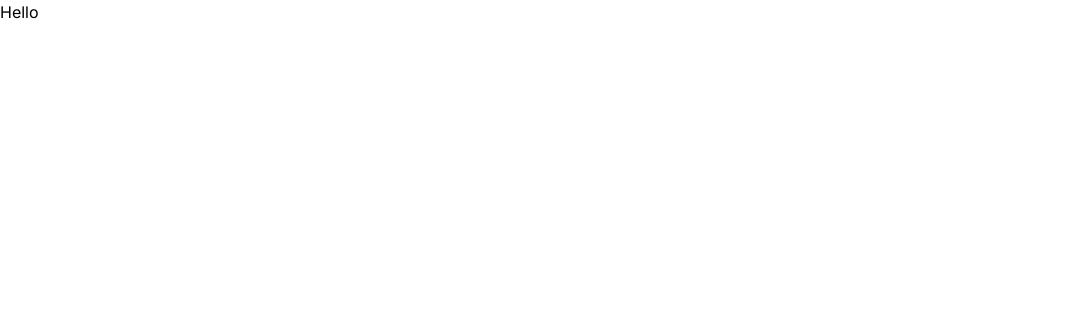
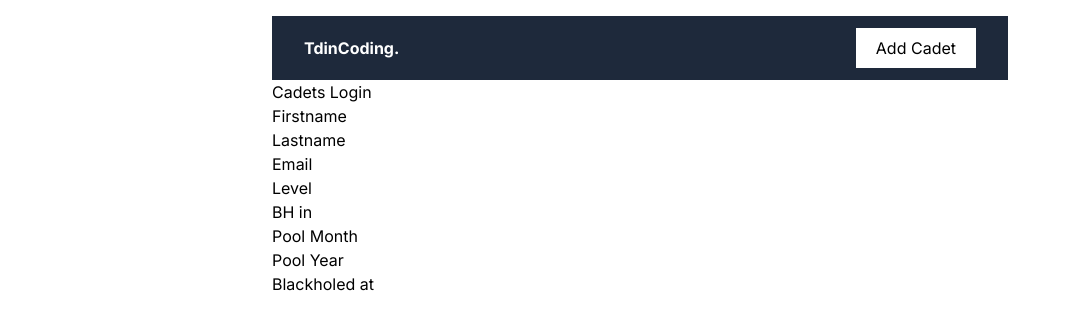
Before and after one commit to Tuengdin/nextjs13mongdb, a Next.js app: page / in a window 1280 px wide. Shown: the top 330 px of the page, without its empty margins (0-1070 px from the left). Built offline with nearby package versions, Linux system fonts and the light colour scheme.

Commit message:
add CadetsList and Navbar

```diff
--- /dev/null
+++ b/app/AddCadet/page.tsx
@@ -0,0 +1,5 @@
+type Props = {};
+const AddCadet = (props: Props) => {
+  return <div>AddCadet</div>;
+};
+export default AddCadet;
--- a/app/layout.tsx
+++ b/app/layout.tsx
@@ -1,3 +1,4 @@
+import Navbar from "@/components/Navbar";
 import "./globals.css";
 import { Inter } from "next/font/google";
 
@@ -15,7 +16,12 @@ export default function RootLayout({
 }) {
   return (
     <html lang="en">
-      <body className={inter.className}>{children}</body>
+      <body className={inter.className}>
+        <div className="max-w-3xl mx-auto p-4">
+          <Navbar />
+          {children}
+        </div>
+      </body>
     </html>
   );
 }
--- a/app/page.tsx
+++ b/app/page.tsx
@@ -1,3 +1,9 @@
+import CadetsList from "@/components/CadetsList";
+
 export default function Home() {
-  return <h1>Hello</h1>;
+  return (
+    <div>
+      <CadetsList />
+    </div>
+  );
 }
--- /dev/null
+++ b/components/CadetsList.tsx
@@ -0,0 +1,19 @@
+type Props = {};
+const CadetsList = (props: Props) => {
+  return (
+    <div>
+      <div>
+        <h2>Cadets Login</h2>
+        <div>Firstname</div>
+        <div>Lastname</div>
+        <div>Email</div>
+        <div>Level</div>
+        <div>BH in</div>
+        <div>Pool Month</div>
+        <div>Pool Year</div>
+        <div>Blackholed at</div>
+      </div>
+    </div>
+  );
+};
+export default CadetsList;
--- /dev/null
+++ b/components/Navbar.tsx
@@ -0,0 +1,16 @@
+import Link from "next/link";
+
+type Props = {};
+const Navbar = (props: Props) => {
+  return (
+    <nav className="flex justify-between items-center bg-slate-800 px-8 py-3">
+      <Link className="font-bold text-white" href={"/"}>
+        TdinCoding.
+      </Link>
+      <Link className="text-black-800  bg-white px-5 py-2" href={"/AddCadet"}>
+        Add Cadet
+      </Link>
+    </nav>
+  );
+};
+export default Navbar;
--- a/package.json
+++ b/package.json
@@ -20,6 +20,7 @@
     "postcss": "8.4.25",
     "react": "18.2.0",
     "react-dom": "18.2.0",
+    "react-icons": "^4.10.1",
     "tailwindcss": "3.3.2",
     "typescript": "5.1.6"
   }
```
Also changed, not shown: 1 other file (tests, documents, lock files or other folders).
